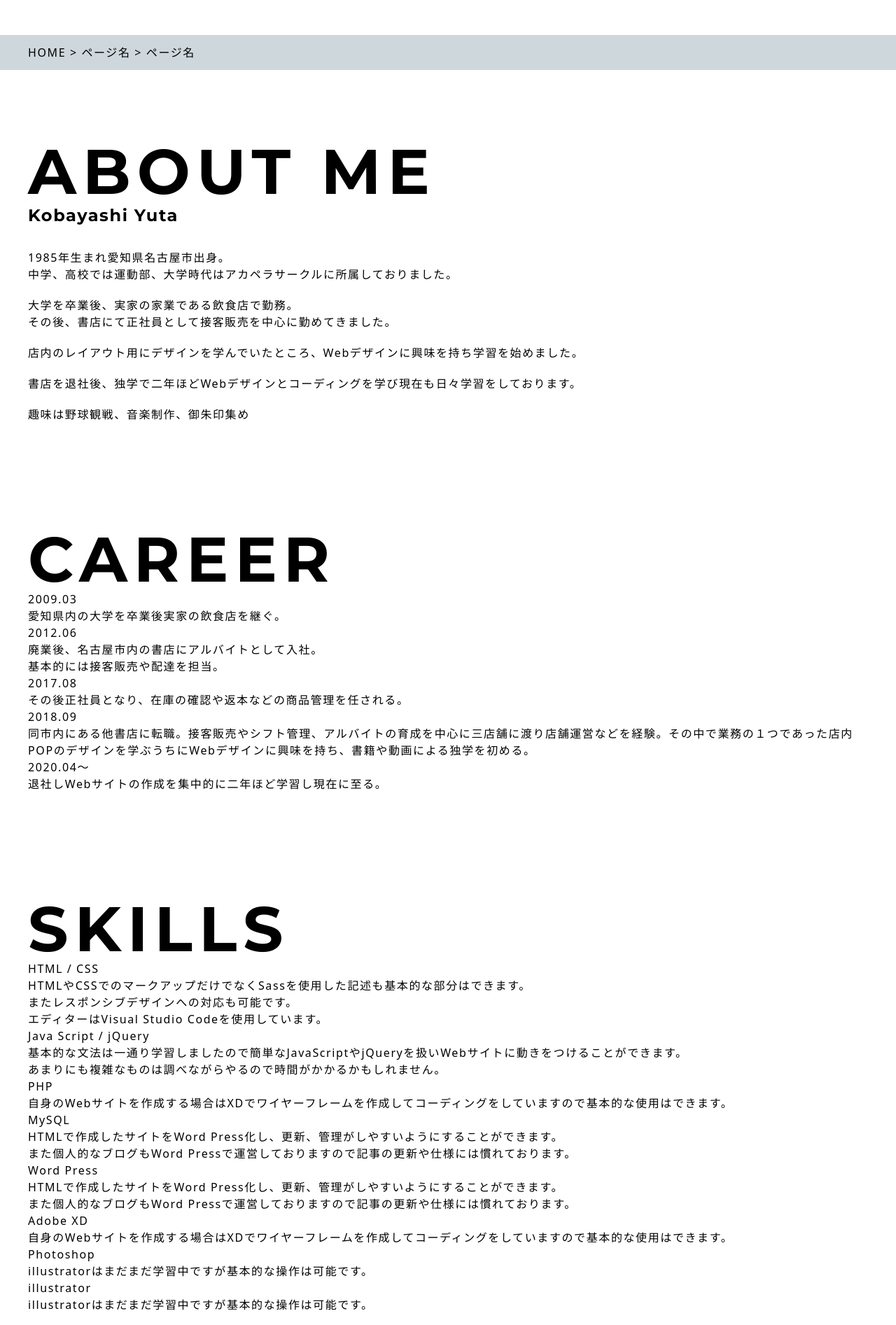
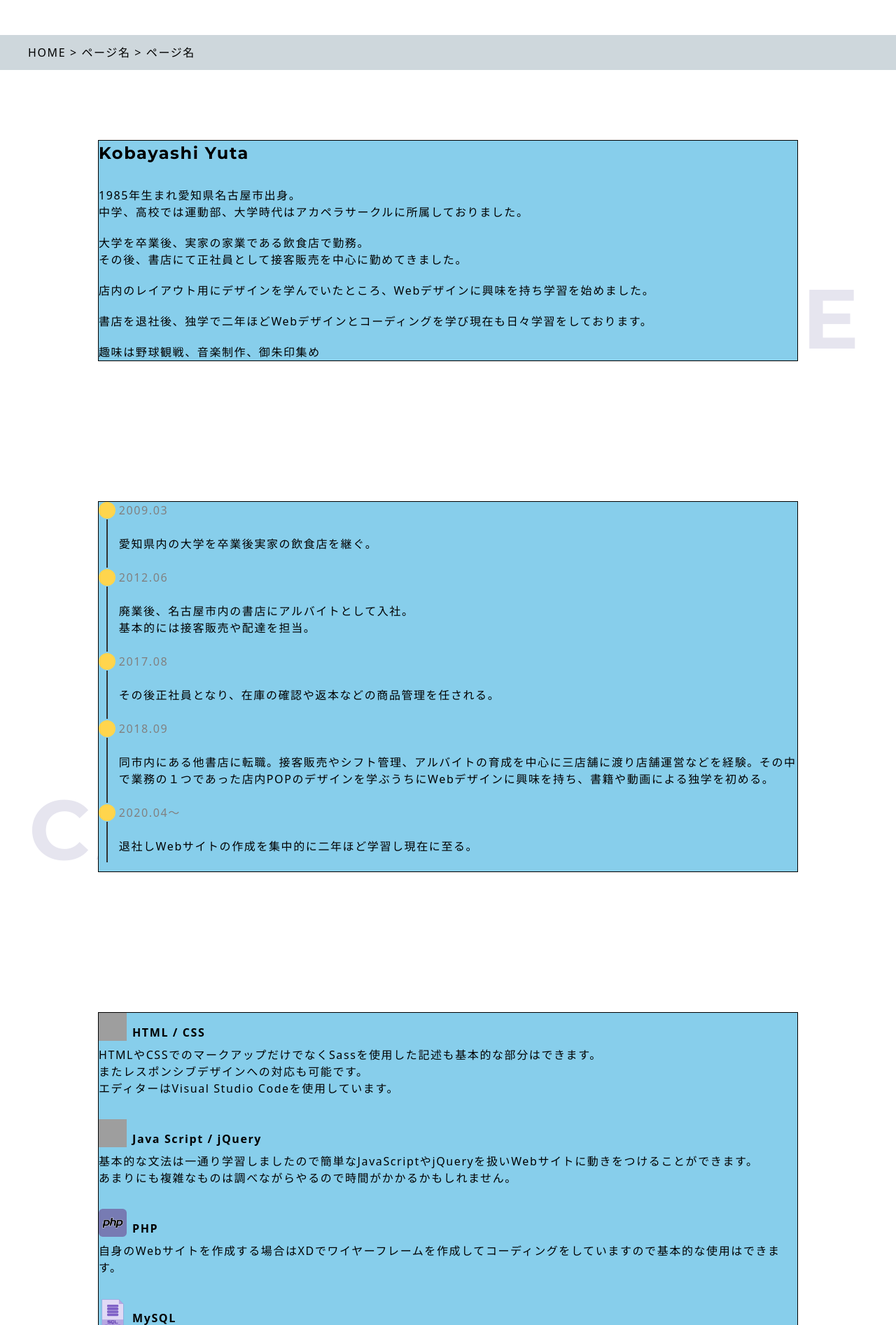
Before and after one commit to kbo580/my-portfolio-2022.7.25, a PHP site: page /profile.html in a window 1280 px wide. Shown: the part 340-2233 px from the top of the page at 70% size. Run offline with PHP 8.4, Linux system fonts and the light colour scheme; some libraries are stand-ins or nearby versions; some web fonts are replaced; grey boxes are pictures that could not be loaded.

Commit message:
profileのキャリアーから

```diff
--- a/css/styles.css
+++ b/css/styles.css
@@ -1045,10 +1073,119 @@ span.wpcf7-not-valid-tip::before {
     padding-top: 2px;
     flex: 1;
   }
+  .pagination {
+    margin: 80px auto 0;
+  }
 }
 /* -------------------------------------------- */
-/* contact */
+/* profile */
 /* -------------------------------------------- */
+.prof-sec {
+  padding: 50px 0;
+}
+
+.prof-heading {
+  color: #E6E5EF;
+  position: absolute;
+  font-size: 2.5rem;
+  bottom: 0;
+  z-index: -1;
+}
+
+.posi-left {
+  left: 0px;
+}
+
+.posi-right {
+  right: 0px;
+}
+
+.profile-container {
+  border: 1px solid #000;
+  max-width: 1000px;
+  margin: 0 auto;
+  position: relative;
+  background-color: skyblue;
+}
+
+.career__list {
+  position: relative;
+  padding: 0 0 0 1.8em;
+}
+.career__list::before {
+  content: " ";
+  width: 2px;
+  background: #333;
+  display: block;
+  position: absolute;
+  top: 25px;
+  left: 0.7em;
+  bottom: 2px;
+}
+.career__list:last-child::before {
+  height: 60%;
+}
+.career__timeline {
+  display: block;
+  color: #808080;
+}
+.career__timeline::before {
+  content: "";
+  width: 1.5em;
+  height: 1.5em;
+  border-radius: 50%;
+  background: #FFD54D;
+  display: block;
+  position: absolute;
+  top: 0;
+  left: 0;
+}
+.career__content {
+  padding: 1.5em 0;
+}
+
+.skills .skill-set-list {
+  width: 100%;
+  margin-bottom: 32px;
+}
+.skills .skill-set-list__name {
+  margin-bottom: 8px;
+  font-weight: bold;
+  display: flex;
+  align-items: flex-end;
+}
+.skills .skill-set-list__image {
+  background: url(../images/wordpress_icon_130782.png) center/cover;
+  width: 40px;
+  height: 40px;
+  display: inline-block;
+  margin-right: 8px;
+}
+@media (min-width: 768px) {
+  .prof-sec {
+    padding: 100px 0;
+  }
+  .prof-heading {
+    font-size: 7.5rem;
+  }
+  .posi-left {
+    left: -10%;
+  }
+  .posi-right {
+    right: -10%;
+  }
+  .skill-set-list {
+    width: 48%;
+    margin-bottom: 40px;
+  }
+  .skill-set-list__name {
+    margin-bottom: 12px;
+  }
+  .skill-set-list__image {
+    width: 50px;
+    height: 50px;
+  }
+}
 /* -------------------------------------------- */
 /* contact */
 /* -------------------------------------------- */
--- a/css/styles.scss
+++ b/css/styles.scss
@@ -1303,14 +1332,158 @@ span.wpcf7-not-valid-tip {
       flex: 1;
     }
   }
+
+  .pagination{
+    margin: 80px auto 0;
+  }
 }
 
 /* -------------------------------------------- */
-/* contact */
+/* profile */
 /* -------------------------------------------- */
+.prof-sec{
+  padding: 50px 0;
+}
+
+.prof-heading{
+  color: #E6E5EF;
+  position: absolute;
+  font-size: rem(40);
+  bottom: 0;
+  z-index: -1;
+}
+
+.posi-left{
+  left: 0px;
+}
+
+.posi-right{
+  right: 0px;
+}
+
+.profile{
+  &-container{
+    border: 1px solid #000;
+    max-width: 1000px;
+    margin: 0 auto;
+    position: relative;
+    background-color: skyblue;
+  }
+
+}
+
+.about-me{
+
+}
+
+.career{
+  &__list{
+    position: relative;
+    padding: 0 0 0 1.8em;
+
+    &::before{
+      content: " ";
+      width: 2px;
+      background: #333;
+      display: block;
+      position: absolute;
+      top: 25px;
+      left: 0.7em;
+      bottom: 2px;
+    }
+
+    &:last-child::before{
+      height: 60%;
+    }
+  }
+
+  &__timeline{
+    display: block;
+    color: #808080;
+
+    &::before{
+      content: "";
+      width: 1.5em;
+      height: 1.5em;
+      border-radius: 50%;
+      background: $accentColor;
+      display: block;
+      position: absolute;
+      top: 0;
+      left: 0;
+    }
+  }
+
+  &__content{
+    padding: 1.5em 0;
+  }
+}
+
+.skills{
+  .skill-set-list{
+    width: 100%;
+    margin-bottom: 32px;
+
+    &__name{
+      margin-bottom: 8px;
+      font-weight: bold;
+      display: flex;
+      align-items: flex-end;
+    }
+
+    &__image{
+      background: url(../images/wordpress_icon_130782.png) center/cover;
+      width: 40px;
+      height: 40px;
+      display: inline-block;
+      margin-right: 8px;
+    }
+
+    &__explain{
+      // color: #333333;
+    }
+  }
+}
+
+.wicd{
+
+}
+
 
 @media (min-width: 768px){
+  .prof-sec{
+    padding: 100px 0;
+  }
+  .profile{
+    &-wrapper{
 
+    }
+  }
+  .prof-heading{
+    font-size: rem(120);
+  }
+
+  .posi-left{
+    left: -10%;
+  }
+
+  .posi-right{
+    right: -10%;
+  }
+
+  .skill-set-list{
+    width: 48%;
+    margin-bottom: 40px;
+
+    &__name{
+      margin-bottom: 12px;
+    }
+
+    &__image{
+      width: 50px;
+      height: 50px;
+    }
+  }
 }
 /* -------------------------------------------- */
 /* contact */
```
Also changed, not shown: other parts of css/styles.css (+30 -2 lines), other parts of css/styles.scss (+31 -2 lines), 1 other file.
